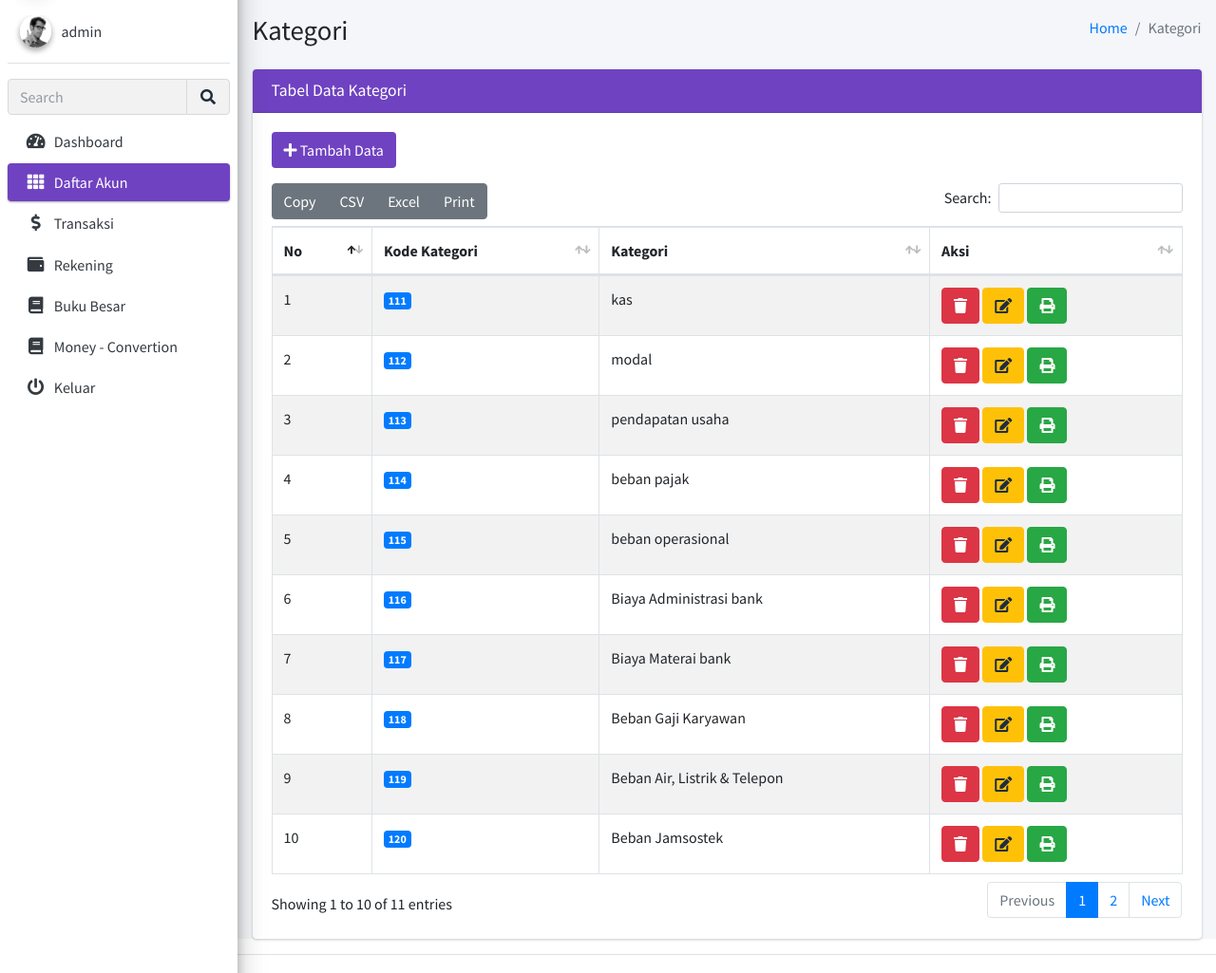
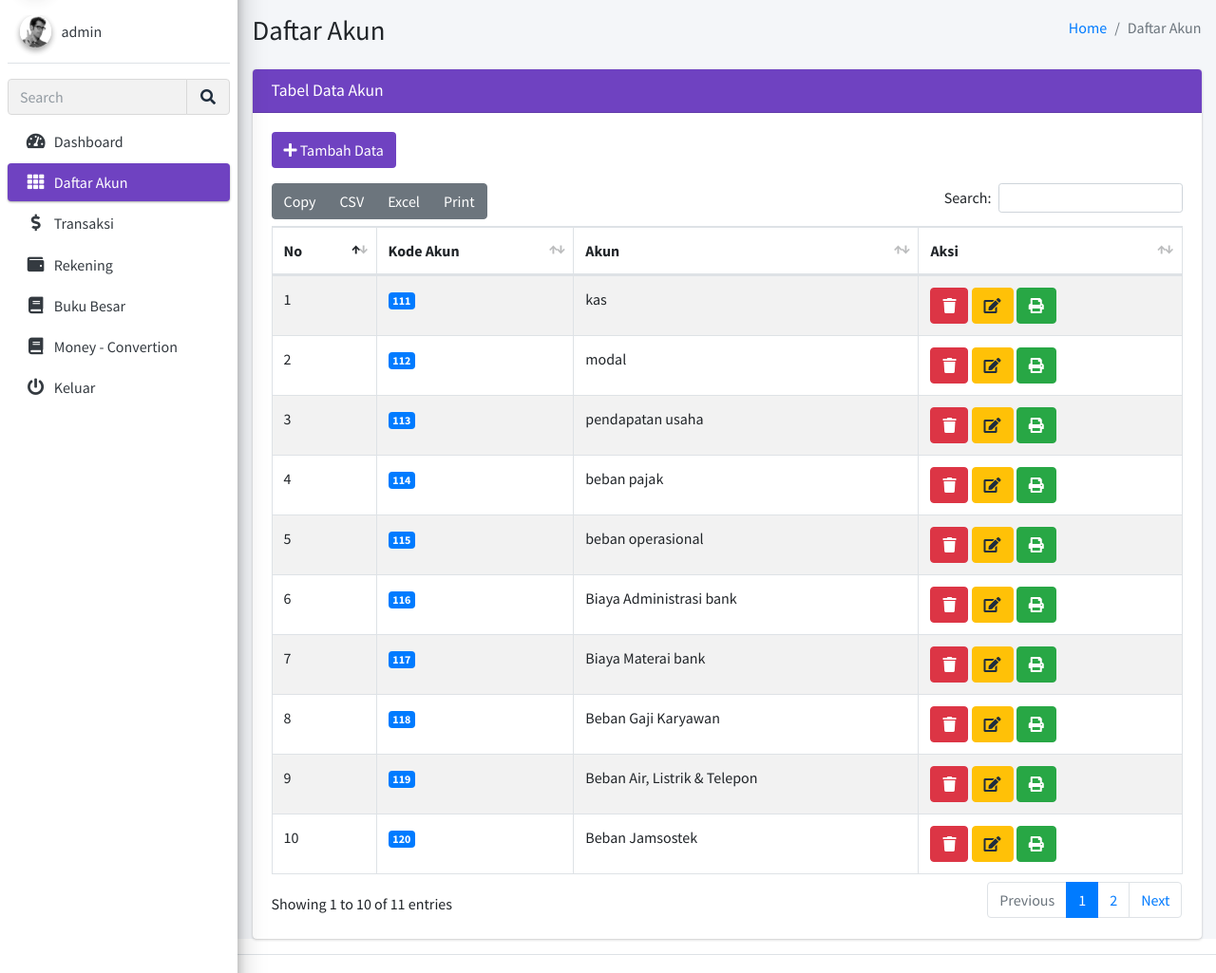
Before and after one commit to deflyharfrian/jurnalumum, a PHP site: page /pages/admin/index.php?akun in a window 1280 px wide. Shown: the part 57-1082 px from the top of the page at 95% size. Run offline with PHP 8.4, Linux system fonts and the light colour scheme; a user stored in the database is signed in; data comes from the database, SQL or seed files in the repository; some libraries are stand-ins or nearby versions.

Commit message:
Update kategori.php

```diff
--- a/pages/admin/kategori.php
+++ b/pages/admin/kategori.php
@@ -5,12 +5,12 @@ error_reporting(0);
 
 <div class="row mb-2">
     <div class="col-sm-6">
-        <h1 class="m-0">Kategori</h1>
+        <h1 class="m-0">Daftar Akun</h1>
     </div><!-- /.col -->
     <div class="col-sm-6">
         <ol class="breadcrumb float-sm-right">
             <li class="breadcrumb-item"><a href="#">Home</a></li>
-            <li class="breadcrumb-item active">Kategori</li>
+            <li class="breadcrumb-item active">Daftar Akun</li>
         </ol>
     </div><!-- /.col -->
 </div><!-- /.row -->
@@ -24,7 +24,7 @@ error_reporting(0);
 
         <div class="card" >
             <div class="card-header bg-purple">
-                <h3 class="card-title">Tabel Data Kategori</h3>
+                <h3 class="card-title">Tabel Data Akun</h3>
             </div>
             <!-- /.card-header -->
             <div class="card-body" >
@@ -36,8 +36,8 @@ error_reporting(0);
                     <thead>
                         <tr>
                             <th>No</th>
-                            <th>Kode Kategori</th>
-                            <th>Kategori</th>
+                            <th>Kode Akun</th>
+                            <th>Akun</th>
                             <th>Aksi</th>
                         </tr>
                     </thead>
```
